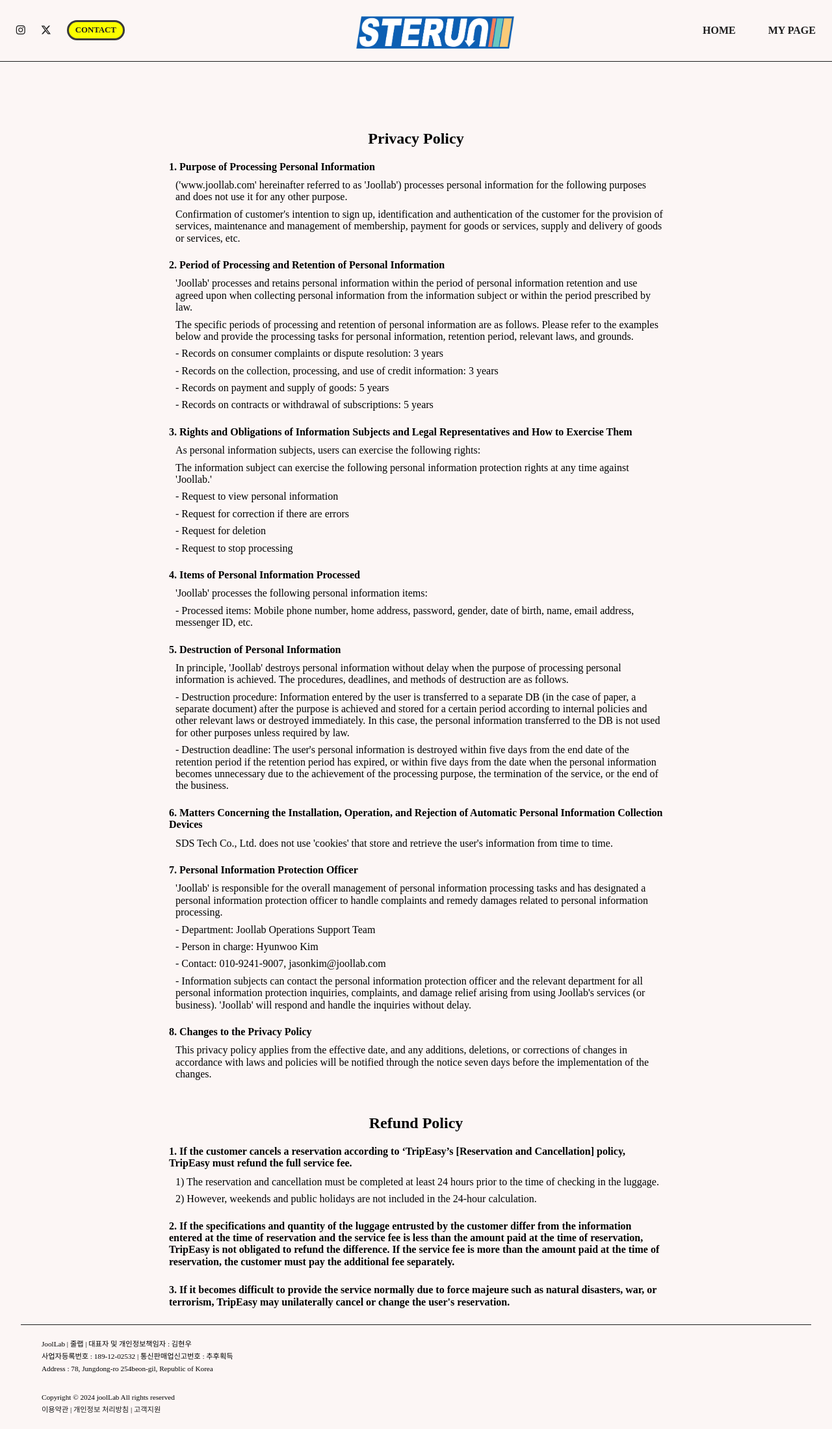
After one commit to khw0512/jool-booking, a Django app: page /sterna/policy/ in a window 1280 px wide. The commit adds this page. Shown: the whole page at 65% size. Run offline with Django 4.2, Linux system fonts and the light colour scheme; some libraries are stand-ins or nearby versions; some web fonts are replaced.

Commit message:
202407261753

```diff
--- a/reservation/urls.py
+++ b/reservation/urls.py
@@ -7,6 +7,9 @@ urlpatterns = [
     path("sterna/book/", views.book, name="book"),
     path("reservation/", views.reservation, name="reservation"),
     path("info/", views.info, name="info"),
+    path("sterna/policy/", views.policy, name="policy"),
+    path("sterna/cs/", views.cs, name="cs"),
+    path("sterna/use/", views.use, name="use"),
     path("sterna/check/", views.check, name="check"),
     path("sterna/contact/", views.contact, name="contact"),
     path("sterna/checked/", views.checked, name="checked"),
--- a/reservation/views.py
+++ b/reservation/views.py
@@ -53,6 +53,18 @@ def sterna(request):
 
 def pay(request):
     return render(request, "admin/pay.html")
+
+
+def policy(request):
+    return render(request, "terms/privacy.html")
+
+
+def cs(request):
+    return render(request, "terms/cs.html")
+
+
+def use(request):
+    return render(request, "terms/use.html")
 
 
 def book(request):
--- a/static/css/sterna.css
+++ b/static/css/sterna.css
@@ -495,6 +495,22 @@ img {
 
 .refund-section>h6 {
     margin-top: 10px;
+}
+
+.policy-page {
+    display: flex;
+    flex-direction: column;
+    max-width:800px;
+    margin: auto;
+}
+
+.policy-page h5{
+    padding:20px 20px 5px 20px;
+    font-size: 1rem;
+}
+
+.policy-page p {
+    padding: 5px 20px 3px 30px;
 }
 
 .check-box {
--- a/templates/base.html
+++ b/templates/base.html
@@ -168,7 +168,11 @@
         <p class="footer_line">Copyright © 2024 joolLab All rights reserved</p>
         <div>
           <p class="footer_line">
-            이용약관 | 개인정보 처리방침 | 고객지원
+            <a href="{% url "reservation:use" %}">이용약관</a>
+            |
+            <a href="{% url "reservation:policy" %}">개인정보 처리방침</a>
+            |
+            <a href="{% url "reservation:cs" %}">고객지원</a>
           </p>
         </div>
       </div>
--- a/templates/book.html
+++ b/templates/book.html
@@ -349,7 +349,11 @@
         <p class="footer_line">Copyright © 2024 joolLab All rights reserved</p>
         <div>
           <p class="footer_line">
-            이용약관 | 개인정보 처리방침 | 고객지원
+            <a href="{% url "reservation:use" %}">이용약관</a>
+            |
+            <a href="{% url "reservation:policy" %}">개인정보 처리방침</a>
+            |
+            <a href="{% url "reservation:cs" %}">고객지원</a>
           </p>
         </div>
       </div>
--- a/templates/check.html
+++ b/templates/check.html
@@ -190,7 +190,11 @@
       <p class="footer_line">Copyright © 2024 joolLab All rights reserved</p>
       <div>
         <p class="footer_line">
-          이용약관 | 개인정보 처리방침 | 고객지원
+          <a href="{% url "reservation:use" %}">이용약관</a>
+          |
+          <a href="{% url "reservation:policy" %}">개인정보 처리방침</a>
+          |
+          <a href="{% url "reservation:cs" %}">고객지원</a>
         </p>
       </div>
     </div>
--- a/templates/contact.html
+++ b/templates/contact.html
@@ -198,7 +198,11 @@
       <p class="footer_line">Copyright © 2024 joolLab All rights reserved</p>
       <div>
         <p class="footer_line">
-          이용약관 | 개인정보 처리방침 | 고객지원
+          <a href="{% url "reservation:use" %}">이용약관</a>
+          |
+          <a href="{% url "reservation:policy" %}">개인정보 처리방침</a>
+          |
+          <a href="{% url "reservation:cs" %}">고객지원</a>
         </p>
       </div>
     </div>
--- a/templates/mypage.html
+++ b/templates/mypage.html
@@ -314,7 +314,11 @@
       <p class="footer_line">Copyright © 2024 joolLab All rights reserved</p>
       <div>
         <p class="footer_line">
-          이용약관 | 개인정보 처리방침 | 고객지원
+          <a href="{% url "reservation:use" %}">이용약관</a>
+          |
+          <a href="{% url "reservation:policy" %}">개인정보 처리방침</a>
+          |
+          <a href="{% url "reservation:cs" %}">고객지원</a>
         </p>
       </div>
     </div>
--- /dev/null
+++ b/templates/terms/privacy.html
@@ -0,0 +1,270 @@
+{% load static %}
+<!DOCTYPE html>
+<html lang="en">
+
+  <head>
+    <meta charset="UTF-8"/>
+    <meta http-equiv="X-UA-Compatible" content="IE=edge"/>
+    <meta name="viewport" content="width=device-width, initial-scale=1.0"/>
+    <link rel="shortcut icon" href="{% static 'img/sterun_icon.png' %}"/>
+    <link rel="icon" href="{% static 'img/sterun_icon.png' %}">
+    <link rel="stylesheet" type="text/css" href="{% static 'css/sterna.css' %}"/>
+    <link rel="stylesheet" type="text/css" href="{% static 'css/normalize.css' %}"/>
+
+    <title>STERUN</title>
+
+    <link href="https://cdnjs.cloudflare.com/ajax/libs/bootstrap-datetimepicker/3.0.0/css/bootstrap-datetimepicker.min.css" rel="stylesheet"/>
+
+  </head>
+
+  <body>
+
+    <nav class="navbar">
+      <ul class="navbar-icons">
+        <li style="line-height:2rem;">
+          <a href="https://www.instagram.com/joollab/" target="_blank">
+            <i class="fab fa-instagram"></i>
+          </a>
+        </li>
+        <li style="line-height:2rem;">
+          <a href="https://www.x.com/Jason9835958008" target="_blank">
+            <i class="fa-brands fa-x-twitter"></i>
+          </a>
+        </li>
+        <li>
+          <!--a href="https://www.youtube.com" target="_blank"> <i class="fab fa-youtube"></i> </a-->
+          <a href="{% url "reservation:contact" %}">
+            <p class="contact-button-nav">CONTACT</p>
+          </a>
+        </li>
+      </ul>
+      <div class="navbar-logo">
+        <a href="{% url "reservation:sterna" %}">
+          <img src="{% static 'img/sterun-logo-3.png' %}" alt=""/>
+        </a>
+      </div>
+      <ul class="navbar-menu">
+        <li>
+          <a href="{% url "reservation:sterna" %}">HOME</a>
+        </li>
+        <li>
+          <a href="{% url "reservation:check" %}">MY PAGE</a>
+        </li>
+      </ul>
+      <a href="#" class="navbar-toggleBtn" id="modalOpenButton">
+        <i class="fas fa-bars"></i>
+      </a>
+    </nav>
+
+    <!-- mobile nav modal hedden-->
+    <div id="modalContainer" class="hidden">
+      <div id="modalContent">
+        <div class="mobile-nav-up">
+          <div class='mobile-nav-top'>
+            <a href="{% url "reservation:index" %}">
+              <img style="width:120px; " src="{% static 'img/sterun-logo-3.png' %}" alt=""/>
+            </a>
+            <i class="fa solid fa-x" id="modalCloseButton"></i>
+          </div>
+          <a style="border-top:1px solid blue;" class='modal-list' href="{% url "reservation:sterna" %}">
+            <li>HOME</li>
+          </a>
+          <a class='modal-list' href="{% url "reservation:book" %}">
+            <li>RESERVATION</li>
+          </a>
+          <a class='modal-list' href="{% url "reservation:check" %}">
+            <li>MY PAGE</li>
+          </a>
+        </div>
+
+        <div class='mobile-nav-bottom'>
+
+          <ul class="modal-sns">
+            <li class="modal-sns-list">
+              <a href="https://www.instagram.com/joollab/" target="_blank">
+                <i class="fab fa-instagram"></i>
+              </a>
+            </li>
+            <li class="modal-sns-list">
+              <a href="https://www.x.com/Jason9835958008" target="_blank">
+                <i class="fa-brands fa-x-twitter"></i>
+              </a>
+            </li>
+            <li class="modal-sns-list">
+              <!--a href="https://www.youtube.com" target="_blank"> <i class="fab fa-youtube"></i> </a-->
+              <a href="{% url "reservation:contact" %}">
+                <p class="contact-button-nav">CONTACT</p>
+              </a>
+            </li>
+          </ul>
+        </div>
+      </div>
+    </div>
+
+    <div class='navbar-space'></div>
+    <div class='navbar-space'></div>
+    <div class="tocenter" style="font-size: 1.5rem; font-weight:bold;">Privacy Policy</div>
+    <div class="policy-page">
+      <h5>1. Purpose of Processing Personal Information</h5>
+      <p>
+        ('www.joollab.com' hereinafter referred to as 'Joollab') processes personal information for the following purposes and does not use it for any other purpose.
+      </p>
+      <p>
+        Confirmation of customer's intention to sign up, identification and authentication of the customer for the provision of services, maintenance and management of membership, payment for goods or services, supply and delivery of goods or services, etc.
+      </p>
+      <h5>2. Period of Processing and Retention of Personal Information</h5>
+      <p>
+        'Joollab' processes and retains personal information within the period of personal information retention and use agreed upon when collecting personal information from the information subject or within the period prescribed by law.
+      </p>
+      <p>
+        The specific periods of processing and retention of personal information are as follows. Please refer to the examples below and provide the processing tasks for personal information, retention period, relevant laws, and grounds.
+      </p>
+      <p>- Records on consumer complaints or dispute resolution: 3 years</p>
+      <p>- Records on the collection, processing, and use of credit information: 3 years</p>
+      <p>- Records on payment and supply of goods: 5 years</p>
+      <p>- Records on contracts or withdrawal of subscriptions: 5 years</p>
+      <h5>3. Rights and Obligations of Information Subjects and Legal Representatives and How to Exercise Them</h5>
+      <p>As personal information subjects, users can exercise the following rights:</p>
+      <p>
+        The information subject can exercise the following personal information protection rights at any time against 'Joollab.'
+      </p>
+      <p>- Request to view personal information</p>
+      <p>- Request for correction if there are errors</p>
+      <p>- Request for deletion</p>
+      <p>- Request to stop processing</p>
+      <h5>4. Items of Personal Information Processed</h5>
+      <p>'Joollab' processes the following personal information items:</p>
+      <p>
+        - Processed items: Mobile phone number, home address, password, gender, date of birth, name, email address, messenger ID, etc.
+      </p>
+      <h5>5. Destruction of Personal Information</h5>
+      <p>
+        In principle, 'Joollab' destroys personal information without delay when the purpose of processing personal information is achieved. The procedures, deadlines, and methods of destruction are as follows.
+      </p>
+      <p>
+        - Destruction procedure: Information entered by the user is transferred to a separate DB (in the case of paper, a separate document) after the purpose is achieved and stored for a certain period according to internal policies and other relevant laws or destroyed immediately. In this case, the personal information transferred to the DB is not used for other purposes unless required by law.
+      </p>
+      <p>
+        - Destruction deadline: The user's personal information is destroyed within five days from the end date of the retention period if the retention period has expired, or within five days from the date when the personal information becomes unnecessary due to the achievement of the processing purpose, the termination of the service, or the end of the business.
+      </p>
+      <h5>6. Matters Concerning the Installation, Operation, and Rejection of Automatic Personal Information Collection Devices</h5>
+      <p>
+        SDS Tech Co., Ltd. does not use 'cookies' that store and retrieve the user's information from time to time.
+      </p>
+      <h5>7. Personal Information Protection Officer</h5>
+      <p>
+        'Joollab' is responsible for the overall management of personal information processing tasks and has designated a personal information protection officer to handle complaints and remedy damages related to personal information processing.
+      </p>
+      <p>- Department: Joollab Operations Support Team</p>
+      <p>- Person in charge: Hyunwoo Kim</p>
+      <p>- Contact: 010-9241-9007, jasonkim@joollab.com</p>
+      <p>
+        - Information subjects can contact the personal information protection officer and the relevant department for all personal information protection inquiries, complaints, and damage relief arising from using Joollab's services (or business). 'Joollab' will respond and handle the inquiries without delay.
+      </p>
+      <h5>8. Changes to the Privacy Policy</h5>
+      <p>
+        This privacy policy applies from the effective date, and any additions, deletions, or corrections of changes in accordance with laws and policies will be notified through the notice seven days before the implementation of the changes.
+      </p>
+    </div>
+    <!--div style="max-width: 700px; display: flex; justify-content: center"> <div class="check-box"> <input type="checkbox" name="pdpolicy" value="pdpolicy" /> 개인정보 처리방침에 동의합니다. </div> </div-->
+    <div class='pc-space'></div>
+    <div class="tocenter" style="font-size: 1.5rem; font-weight:bold;">Refund Policy</div>
+    <div class="policy-page">
+      <h5>
+        1. If the customer cancels a reservation according to ‘TripEasy’s [Reservation and Cancellation] policy, TripEasy must refund the full service fee.
+      </h5>
+      <p>
+        1) The reservation and cancellation must be completed at least 24 hours prior to the time of checking in the luggage.
+      </p>
+      <p>2) However, weekends and public holidays are not included in the 24-hour calculation.</p>
+      <h5>
+        2. If the specifications and quantity of the luggage entrusted by the customer differ from the information entered at the time of reservation and the service fee is less than the amount paid at the time of reservation, TripEasy is not obligated to refund the difference. If the service fee is more than the amount paid at the time of reservation, the customer must pay the additional fee separately.
+      </h5>
+      <h5>
+        3. If it becomes difficult to provide the service normally due to force majeure such as natural disasters, war, or terrorism, TripEasy may unilaterally cancel or change the user's reservation.
+      </h5>
+    </div>
+
+    <script src="https://kit.fontawesome.com/2f3227cf14.js" crossorigin="anonymous"></script>
+    <script src="{% static "js/main.js" %}"></script>
+    <!--jquery-->
+    <script src="https://ajax.googleapis.com/ajax/libs/jquery/1.12.4/jquery.min.js"></script>
+    <script src="https://cdn.jsdelivr.net/npm/swiper@11/swiper-bundle.min.js"></script>
+    <script>
+      // 등장액션 대상: .showBx
+      const showBox = document.querySelectorAll(".showBox");
+      const fadeIn = document.querySelectorAll(".fade-in");
+      // 화면높이값 2/3 구하기
+      const screenH = window.innerHeight * 5 / 6;
+
+      // 등장액션 대상 위치값 리턴함수
+      const retVal = ele => ele
+        .getBoundingClientRect()
+        .top;
+
+      // 클래스 넣기 함수
+      const showTit = x => {
+        let xval = retVal(x);
+        if (xval < screenH && xval > 0) {
+          // 요소가 화면에 나타날 때 opacity를 1로 변경
+          x
+            .classList
+            .add("on");
+        }
+      };
+
+      const fadeInTit = y => {
+        let yval = retVal(y);
+        // 요소가 화면에 나타날 때 opacity를 1로 변경
+        y
+          .classList
+          .add("on");
+      }
+
+      for (let y of fadeIn)
+        fadeInTit(y);
+
+      window.addEventListener("scroll", () => {
+        // 스크롤 등장요소 개수만큼 for문 돌리기
+        for (let x of showBox)
+          showTit(x);
+        }
+      );
+
+      const mask = document.querySelector('.mask');
+      const loadingImg = document.querySelector('.loadingImg');
+      const paymentbutton = document.getElementById('payment-button');
+
+      paymentbutton.addEventListener("click", () => {
+        mask
+          .classList
+          .remove('hidden');
+      });
+    </script>
+  </body>
+  <footer>
+    <div class="tocenter">
+      <div class="depart-line"></div>
+    </div>
+    <div class="footer_div">
+      <div>
+        <p class="footer_line">JoolLab | 줄랩 | 대표자 및 개인정보책임자 : 김현우</p>
+        <p class="footer_line">사업자등록번호 : 189-12-02532 | 통신판매업신고번호 : 추후획득</p>
+        <p class="footer_line">Address : 78, Jungdong-ro 254beon-gil, Republic of Korea</p>
+      </div>
+      <div>
+        <p class="footer_line">Copyright © 2024 joolLab All rights reserved</p>
+        <div>
+          <p class="footer_line">
+            <a href="{% url "reservation:use" %}">이용약관</a>
+            |
+            <a href="{% url "reservation:policy" %}">개인정보 처리방침</a>
+            |
+            <a href="{% url "reservation:cs" %}">고객지원</a>
+          </p>
+        </div>
+      </div>
+    </div>
+  </footer>
+
+</html>
```
Also changed, not shown: static/img/sterun-logo-3.png, static/img/sterun-logo-4.png (added), templates/terms/cs.html (added), templates/terms/use.html (added).
